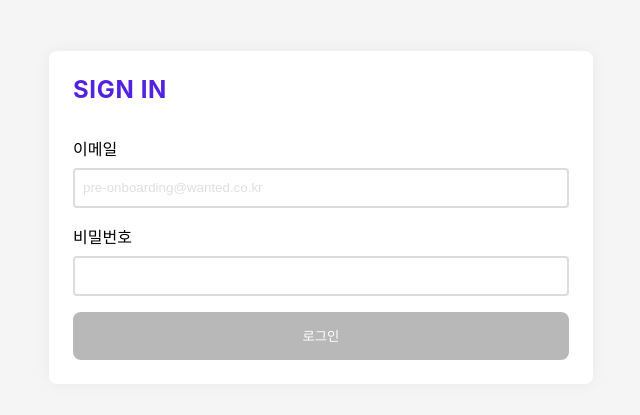
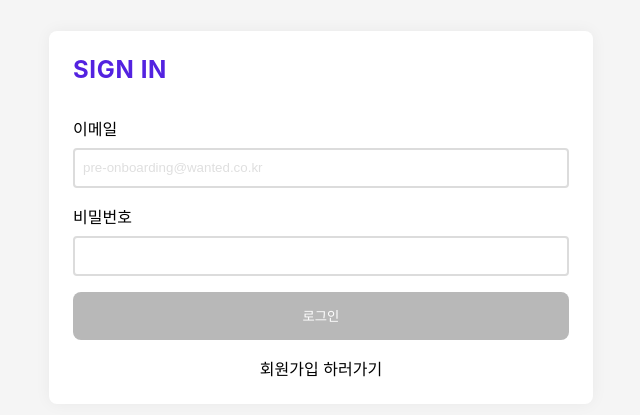
Before and after one commit to rockbell89/wanted-pre-onboarding-frontend, a React (Create React App) app: page /signin in a window 1280 px wide. Shown: the part 183-598 px from the top of the page, without its empty margins (319-959 px from the left). Built offline with nearby package versions, Linux system fonts and the light colour scheme.

Commit message:
feat: signup/signin 페이지 링크 이동 추가

```diff
--- a/src/App.scss
+++ b/src/App.scss
@@ -0,0 +1,7 @@
+.text-center {
+	text-align: center;
+}
+
+.text-wrapper {
+	margin-top: 1rem;
+}
--- a/src/pages/SignIn/index.tsx
+++ b/src/pages/SignIn/index.tsx
@@ -1,5 +1,5 @@
 import React, { useEffect, useState } from 'react';
-import { useNavigate } from 'react-router-dom';
+import { Link, useNavigate } from 'react-router-dom';
 import InputField from '../../components/UI/Form/InputField';
 import Button from '../../components/UI/Button/Button';
 import FormWrapper from '../../components/UI/Form/FormWrapper';
@@ -84,6 +84,9 @@ const SignIn = () => {
 					</Button>
 				</ButtonWrapper>
 			</form>
+			<div className="text-wrapper text-center">
+				<Link to={'/signup'}>회원가입 하러가기</Link>
+			</div>
 		</FormWrapper>
 	);
 };
--- a/src/pages/SignUp/index.tsx
+++ b/src/pages/SignUp/index.tsx
@@ -1,5 +1,5 @@
 import React, { useEffect, useState } from 'react';
-import { useNavigate } from 'react-router-dom';
+import { Link, useNavigate } from 'react-router-dom';
 import InputField from '../../components/UI/Form/InputField';
 import Button from '../../components/UI/Button/Button';
 import FormWrapper from '../../components/UI/Form/FormWrapper';
@@ -82,6 +82,9 @@ const SignUp = () => {
 						회원가입
 					</Button>
 				</ButtonWrapper>
+				<div className="text-wrapper text-center">
+					<Link to={'/signin'}>로그인 하러가기</Link>
+				</div>
 			</form>
 		</FormWrapper>
 	);
```
